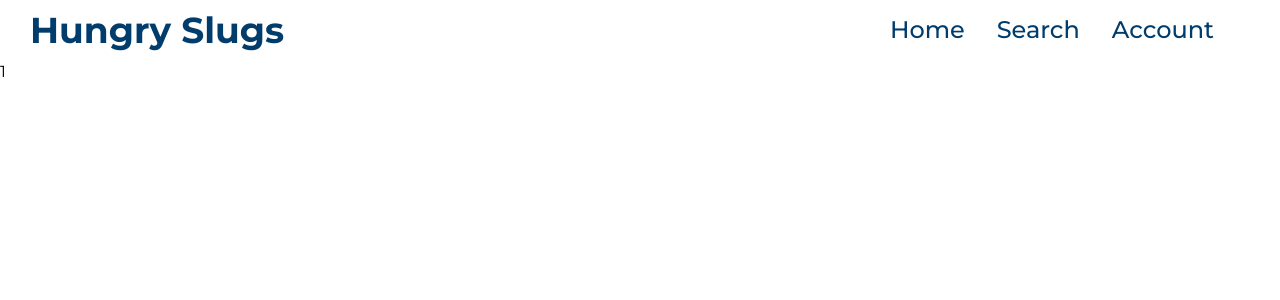
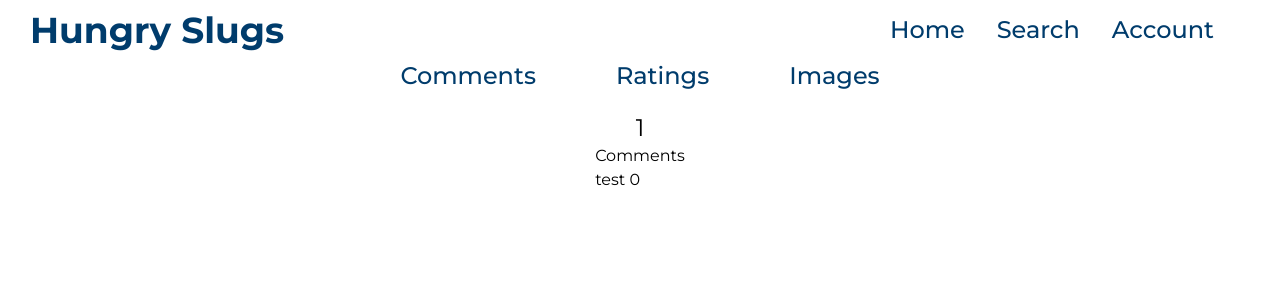
Before and after one commit to HungrySlugs-CSE115A/hungry-slugs-webapp, a Next.js app: page /foods/1 in a window 1280 px wide. Shown: the top 300 px of the page. Built offline with nearby package versions, Linux system fonts and the light colour scheme; no server answers.

Commit message:
added pages for food

```diff
--- a/app/foods/[food]/page.tsx
+++ b/app/foods/[food]/page.tsx
@@ -2,15 +2,38 @@
 import { useEffect, useState } from "react";
 import axios from "axios";
 
-export default function Page({ params }: { params: { food: string }}) {
+export default function Page({ params }: { params: { food: string } }) {
+  const [tabSelected, setTabSelected] = useState(0);
+  const tabs = [
+    [
+      "Comments",
+      () => {
+        setTabSelected(0);
+      },
+    ],
+    [
+      "Ratings",
+      () => {
+        setTabSelected(1);
+      },
+    ],
+    [
+      "Images",
+      () => {
+        setTabSelected(2);
+      },
+    ],
+  ];
+
   useEffect(() => {
     axios
-      .get(`http://localhost:8000/myapi/foods/${encodeURIComponent(params.food)}/`)
+      .get(
+        `http://localhost:8000/myapi/foods/${encodeURIComponent(params.food)}/`
+      )
       .then((response) => {
         if (response.status === 200) {
           console.log(response.data);
-        }
-        else {
+        } else {
           console.error(response);
         }
       })
@@ -20,8 +43,32 @@ export default function Page({ params }: { params: { food: string }}) {
   }, [params.food]);
 
   return (
-    <div>
-      <h1>{decodeURIComponent(params.food)}</h1>
-    </div>
+    <main className="flex flex-col items-center">
+      <ul className="flex font-medium text-2xl text-[#003C6C] items-center justify-center pb-5">
+        {tabs.map(([category, funct]: Array<string | (() => void)>, i) => (
+          <li key={i} className="">
+            <button
+              onClick={funct as () => void}
+              className="px-10 hover:underline decoration-yellow-400 underline-offset-8 decoration-4"
+            >
+              {category as string}
+            </button>
+          </li>
+        ))}
+      </ul>
+      <h1 className="text-2xl">{decodeURIComponent(params.food)}</h1>
+      {[<div>test 0</div>, <div>test 1</div>, <div>test 2</div>].map(
+        (pageContent, i) => (
+          <div key={i} className="flex flex-col items-center">
+            {tabSelected === i && (
+              <div>
+                <h2>{tabs[i][0] as string}</h2>
+                {pageContent}
+              </div>
+            )}
+          </div>
+        )
+      )}
+    </main>
   );
 }
```
